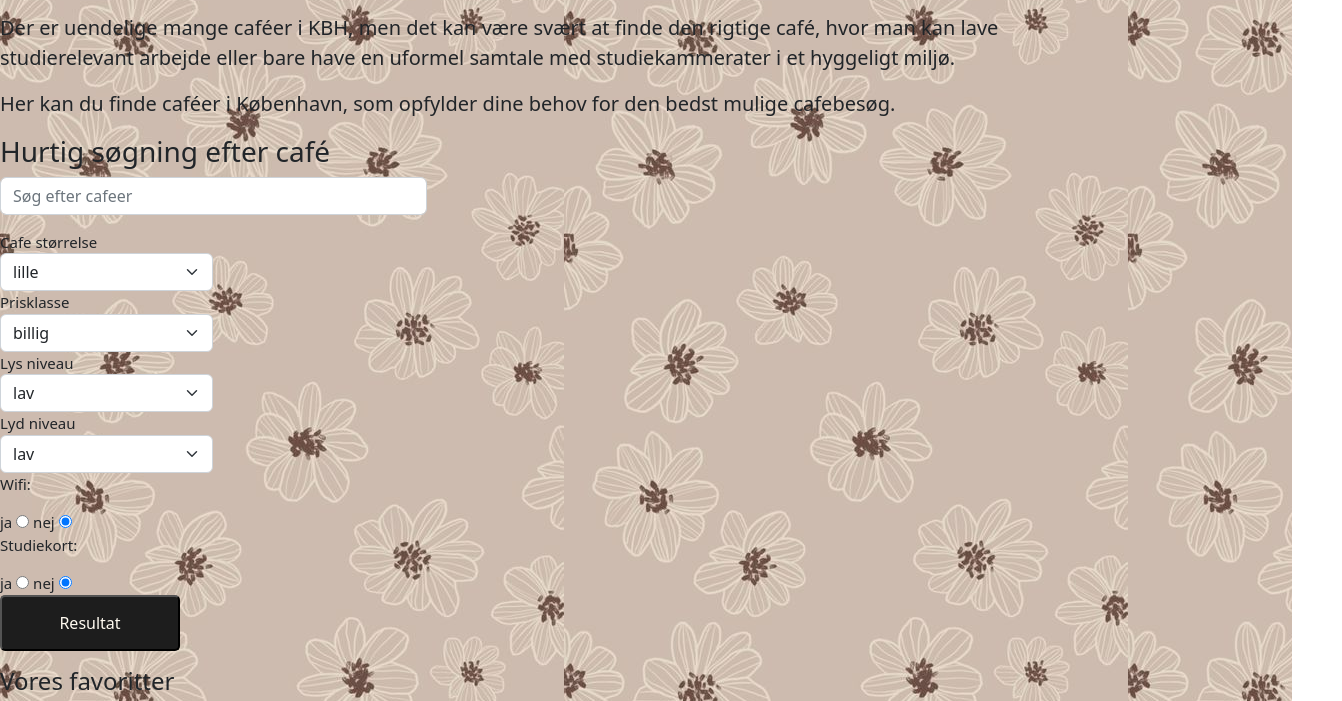
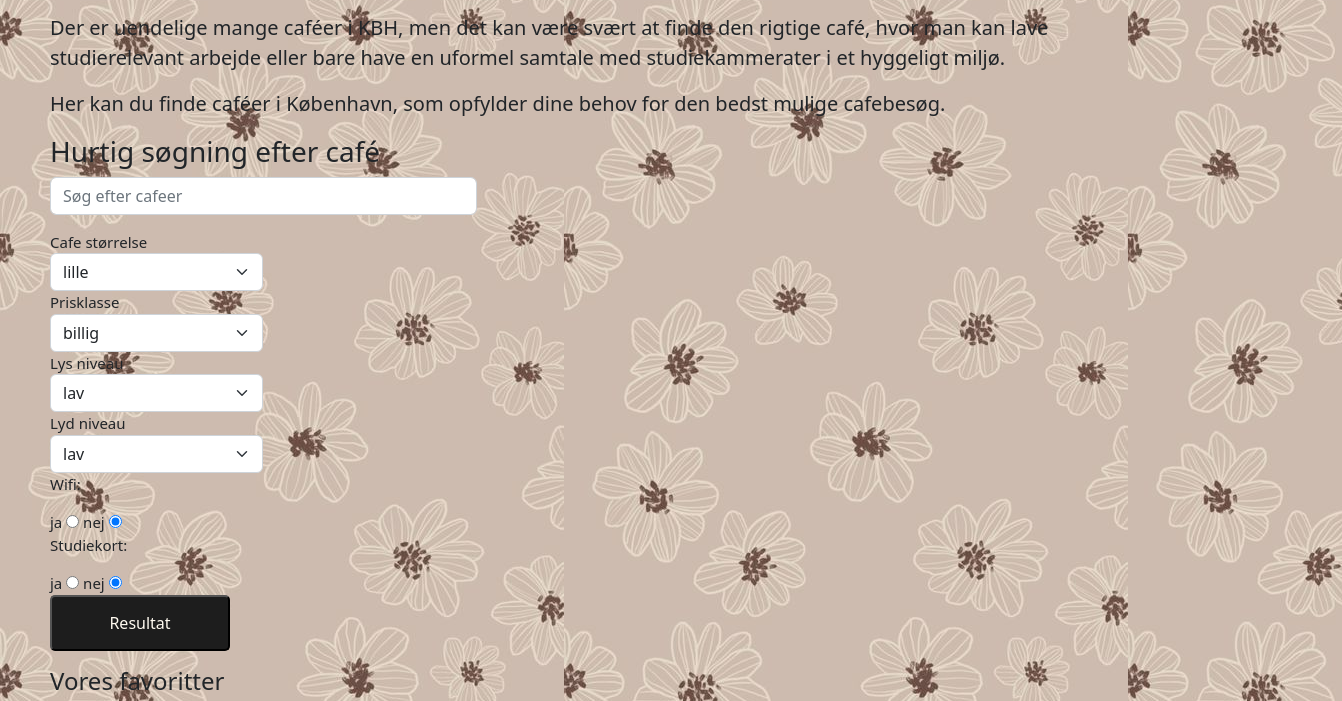
Before and after one commit to Mahe0055/webtechnology-02-portfolio---cafe-spots, a website: page index.html in a window 1280 px wide. Shown: the part 207-908 px from the top of the page, 1342 px wide, since content can reach past the window. Drawn offline with nearby package versions, Linux system fonts and the light colour scheme.

```diff
--- a/index.html
+++ b/index.html
@@ -17,6 +17,7 @@
     <h1>Studievenlige caféer i København</h1>
 </div>
 
+<div class="flex-container">
 <div class="intro">
     <h2>Intro</h2>
     <div class="website-description">
@@ -132,12 +133,11 @@
             Medejere af dette site er Klara, Maheen og Amalie. Vi kom op med denne idé, da der var lockdown i 2020. Vi tænkte, at når verden "åbner" op igen, så vil vi gerne støtte cafeernes eksistens ved at give deres fremtidlige kunder mulighed for at finde cafeer, så de kan komme "ud" i verden igen.
         </p>
     </div>
-
     <!-- <img src="billede af klara.jpg" alt="Girl in a jacket" width="200" height="300"> -->
     <!-- <img src="billede af amalie.jpg" alt="Girl in a jacket" width="200" height="300"> -->
     <!-- <img src="billede af maheen.jpg" alt="Girl in a jacket" width="200" height="300"> -->
 </div>
-
+</div>
 <script src="main.js"></script>
 </body>
 </html>
--- a/main.css
+++ b/main.css
@@ -41,3 +41,8 @@
     width: 50%;
     padding: 1px;
 }
+
+.flex-container {
+    position: relative;
+    left: 50px;
+}
```
